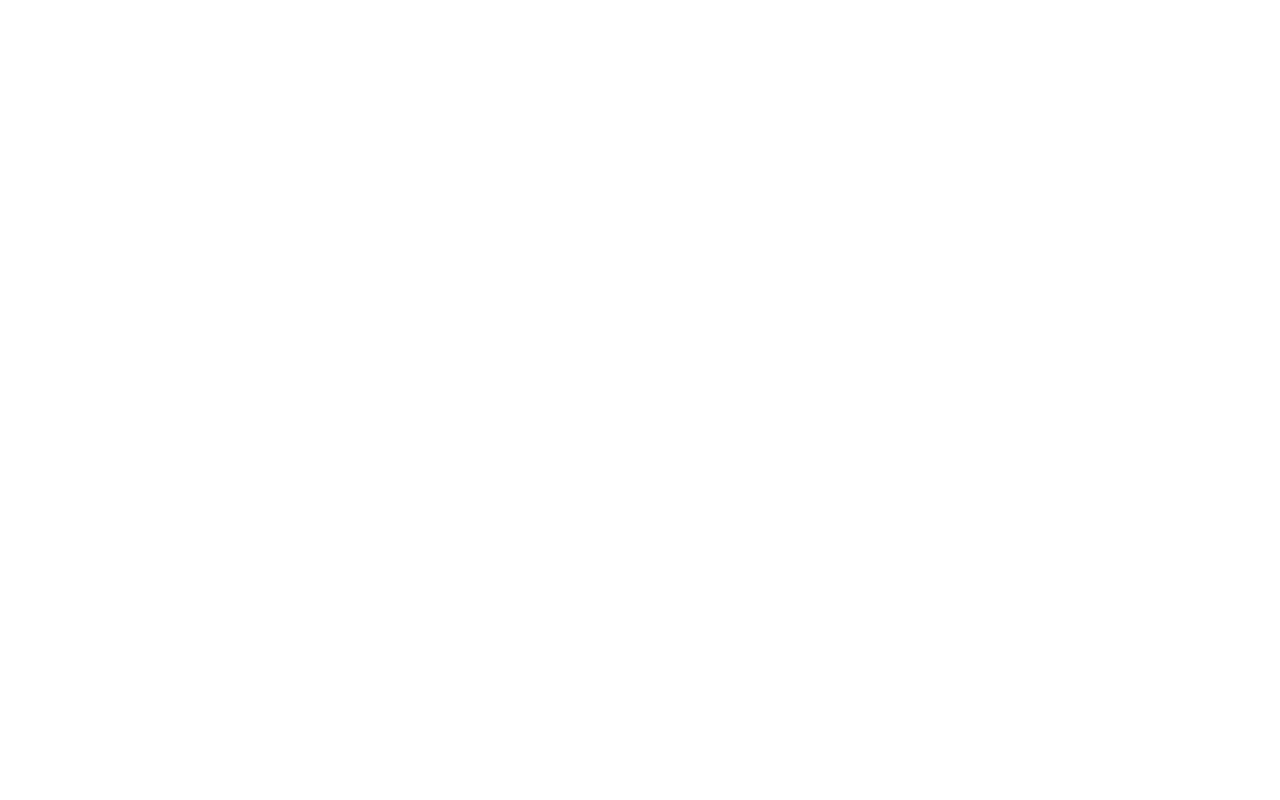
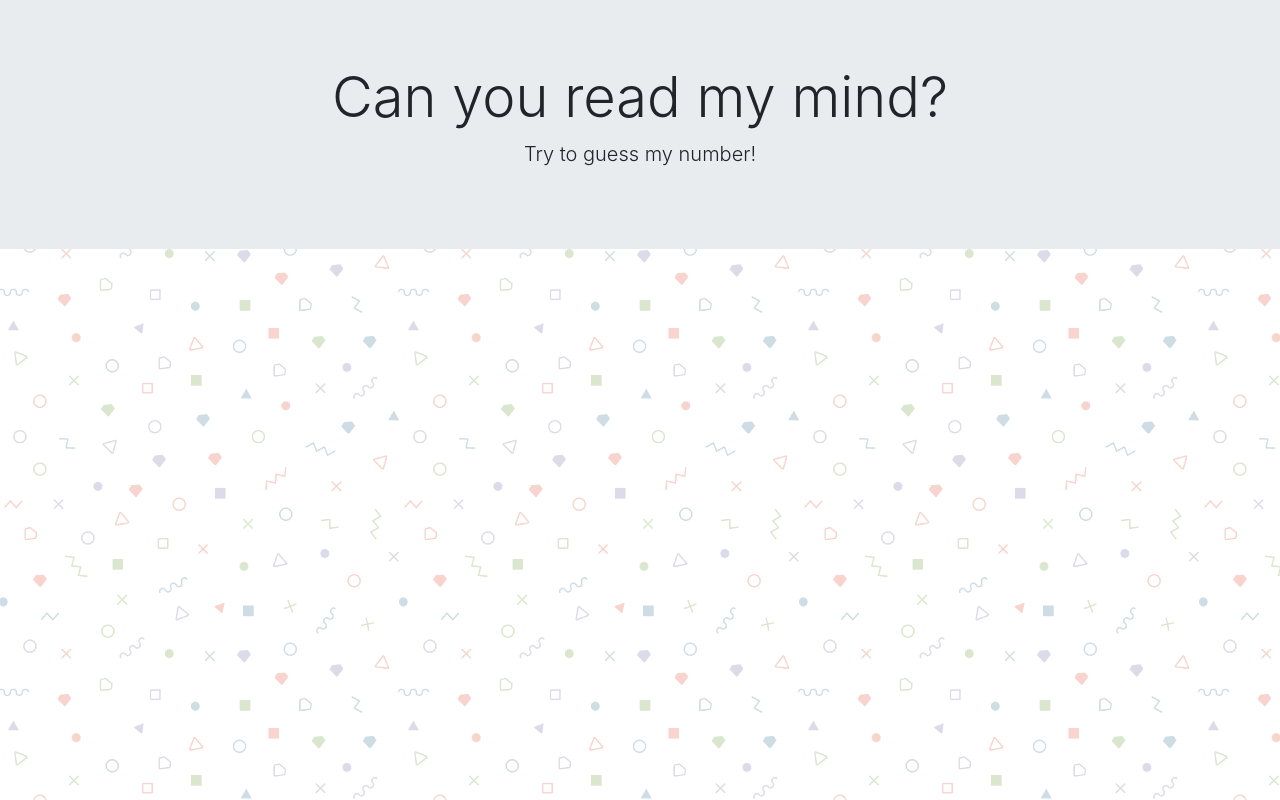
Before and after one commit to katiemoon1/Psychic-Game, a plain HTML site: page index.html in a window 1280 px wide. Drawn offline with nearby package versions, Linux system fonts and the light colour scheme.

Commit message:
Updated background image, added header.

```diff
--- a/assets/css/style.css
+++ b/assets/css/style.css
@@ -0,0 +1,7 @@
+body {
+    background-image: url("../images/memphis-colorful.png")
+}
+
+.jumbotron {
+    text-align: center;
+}
--- a/index.html
+++ b/index.html
@@ -10,6 +10,12 @@
 </head>
 <body>
 
+<div class="jumbotron jumbotron-fluid">
+    <div class="container">
+      <h1 class="display-4">Can you read my mind?</h1>
+      <p class="lead">Try to guess my number!</p>
+    </div>
+</div>
 
 
 <script type="text/javascript" src="assets/javascript/game.js"></script>
```
Also changed, not shown: assets/images/memphis-colorful.png (added), assets/images/readme.txt (added), 2 other files.
